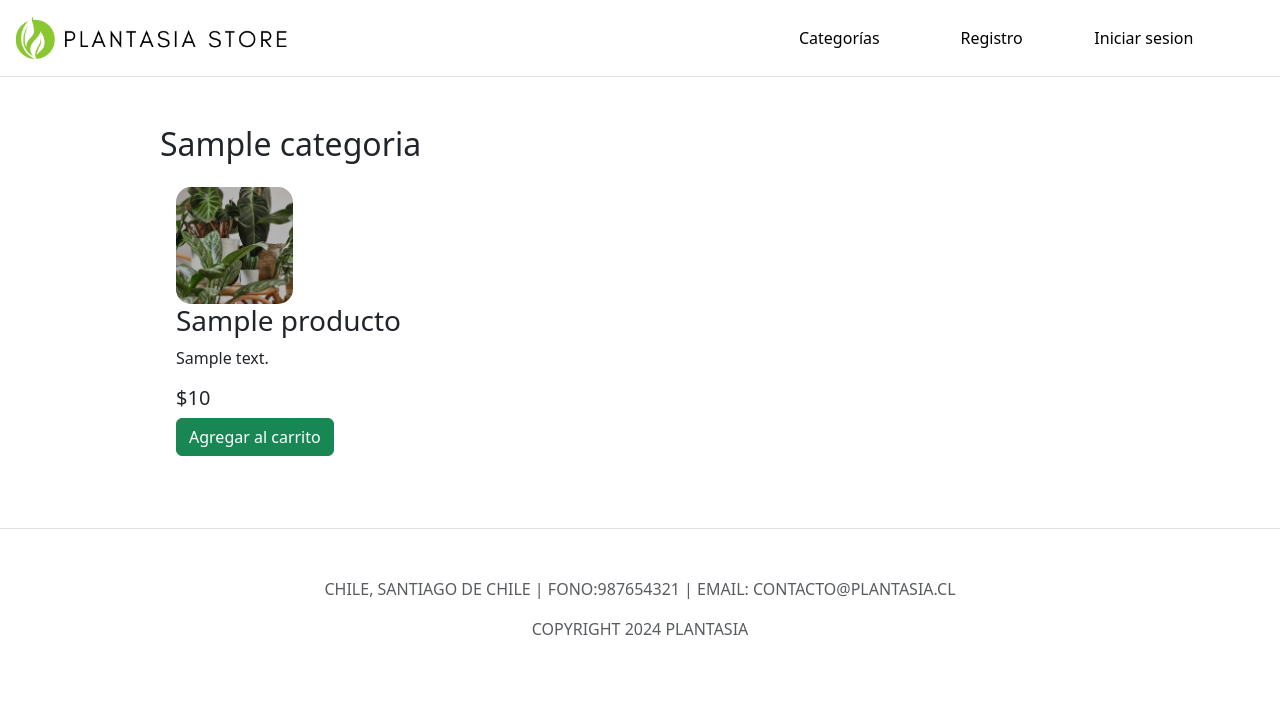
After one commit to AlvaroACB/PlantasiaApp, a Django app: page /productos/1/ in a window 1280 px wide. The commit adds this page. Shown: the top 704 px of the page. Run offline with Django 5.2, Linux system fonts and the light colour scheme; tables that the repository leaves empty hold one stand-in row (values such as "Sample post"); some libraries are stand-ins or nearby versions.

Commit message:
pagina de productos dinamica segun categoria seleccionada

```diff
--- a/core/models.py
+++ b/core/models.py
@@ -16,3 +16,13 @@ class Categoria(models.Model):
 
     def __str__(self):
         return self.nombre_categoria
+
+class Producto(models.Model):
+    id_producto = models.AutoField(primary_key=True)
+    nombre_producto = models.CharField(max_length=50)
+    desc_producto = models.CharField(max_length=100)
+    precio = models.PositiveIntegerField(default=0)
+    id_categoria = models.ForeignKey("Categoria", on_delete=models.CASCADE)
+
+    def __str__(self):
+        return self.nombre_producto
--- a/core/templates/categorias.html
+++ b/core/templates/categorias.html
@@ -14,7 +14,7 @@
     <div class="col-9 d-flex justify-content-between flex-wrap m-auto">
         {% for categoria in categorias %}
         <div class="contenedor col-12 col-md-5 col-lg-3 mb-4 mx-3">
-            <a class="link-success link-underline-opacity-0 link-underline-opacity-100-hover" href="#">
+            <a class="link-success link-underline-opacity-0 link-underline-opacity-100-hover" href="{% url 'productos' categoria.id_categoria %}">
             <img src="{% static '/img/img_plantas_interior.png' %}" alt="Avatar" class="imagen">
             <h3 class="titulo">{{categoria.nombre_categoria}}</h3>
             </a>
--- /dev/null
+++ b/core/templates/productos.html
@@ -0,0 +1,28 @@
+{% extends 'base.html' %}
+
+{% block title %} {{ categoria }} {% endblock %}
+
+{% block content %}
+{% load static %}
+<div class="row w-100 d-flex mt-5 mb-3">
+    <div class="m-auto col-9">
+        <h2>{{ categoria }}</h2>
+    </div>
+</div>
+
+<div class="row w-100 mb-5">
+    <div class="col-9 d-flex justify-content-between flex-wrap m-auto">
+        {% for producto in productos %}
+        <div class="contenedor col-12 col-md-5 col-lg-3 mb-4 mx-3">
+            <img src="{% static '/img/img_plantas_interior.png' %}" alt="Avatar" class="imagen1">
+            <h3 class="titulo">{{ producto.nombre_producto }}</h3>
+            <p>{{ producto.desc_producto }}</p>
+            <h5>${{ producto.precio }}</h5>
+            <button type="button" class="btn btn-success" href="" >Agregar al carrito</button>
+
+        </div>
+        {% endfor %}
+    </div>
+
+</div>
+{% endblock %}
--- a/core/urls.py
+++ b/core/urls.py
@@ -1,11 +1,12 @@
 from django.urls import path
-from .views import index, perfil, registro, cerrarSesion, inicioSesion, categorias, interior, exterior, suculentas, carnivoras, huerto, insumos
+from .views import index, perfil, registro, cerrarSesion, inicioSesion, categorias,productos , interior, exterior, suculentas, carnivoras, huerto, insumos
 
 urlpatterns = [
         path('', index),
         path('perfil/', perfil),
         path('registro/', registro),
         path('categorias/', categorias, name='categorias'),
+        path('productos/<int:id>/', productos, name="productos"),
         path('productos/interior/', interior),
         path('productos/exterior/', exterior),
         path('productos/suculentas/', suculentas),
--- a/core/views.py
+++ b/core/views.py
@@ -1,6 +1,6 @@
 from django.shortcuts import render, redirect
 from .forms import FormRegistro, FormInicioSesion
-from .models import UserProfile, Categoria
+from .models import UserProfile, Categoria, Producto
 from django.contrib.auth.models import User
 from django.contrib.auth import authenticate, login, logout
 from django.contrib.auth.decorators import login_required
@@ -73,6 +73,11 @@ def categorias(request):
     categorias = Categoria.objects.all()
     return render(request, 'categorias.html', {'categorias': categorias})
 
+def productos(request, id):
+    productos = Producto.objects.filter(id_categoria = id)
+    categoria = Categoria.objects.get(pk = id)
+    return render(request, 'productos.html', {'productos': productos, 'categoria': categoria})
+
 def interior(request):
     return render(request, 'productos/interior.html')
 
```
Also changed, not shown: core/migrations/0003_producto.py (added).
